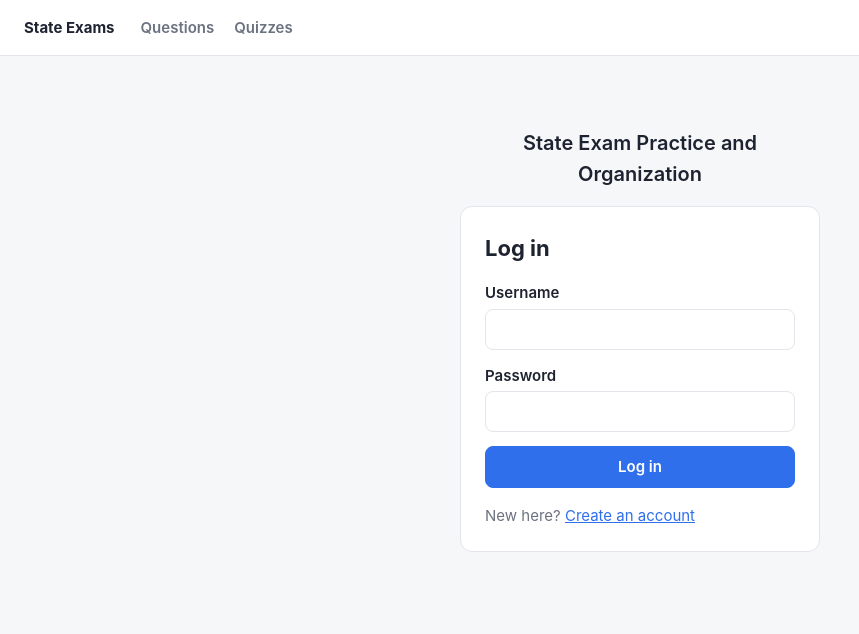
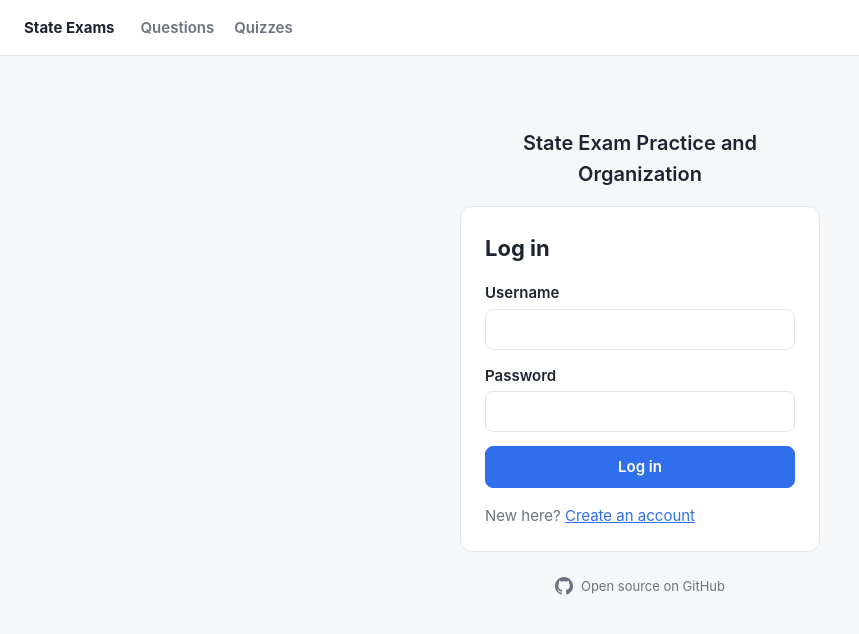
Before and after one commit to YannickGibson/ctu-state-exam, a React (Vite) app in the folder client/: page /login in a window 1280 px wide. Shown: the top 634 px of the page, without its empty margins (0-859 px from the left). Built offline with nearby package versions, Linux system fonts and the light colour scheme; no server answers.

Commit message:
Show GitHub open-source link on auth pages and an icon next to the username in the header.

```diff
--- a/client/src/App.jsx
+++ b/client/src/App.jsx
@@ -8,6 +8,7 @@
 import LoginPage from './pages/LoginPage.jsx';
 import SignupPage from './pages/SignupPage.jsx';
 import RequireAuth from './components/RequireAuth.jsx';
+import GitHubMark from './components/GitHubMark.jsx';
 import { useAuth } from './auth/AuthContext.jsx';
 
 function Header() {
@@ -32,6 +33,16 @@
       <div className="header-spacer" />
       {session && (
         <div className="header-user">
+          <a
+            className="header-oss"
+            href="https://github.com/YannickGibson/ctu-state-exams"
+            target="_blank"
+            rel="noopener noreferrer"
+            title="Open source on GitHub"
+            aria-label="Open source on GitHub"
+          >
+            <GitHubMark size={18} />
+          </a>
           <span className="muted">{profile?.username || '…'}</span>
           <button className="ghost" onClick={handleSignOut}>
             Sign out
--- /dev/null
+++ b/client/src/components/GitHubMark.jsx
@@ -0,0 +1,15 @@
+export default function GitHubMark({ size = 16, className }) {
+  return (
+    <svg
+      xmlns="http://www.w3.org/2000/svg"
+      viewBox="0 0 16 16"
+      width={size}
+      height={size}
+      fill="currentColor"
+      aria-hidden="true"
+      className={className}
+    >
+      <path d="M8 0C3.58 0 0 3.58 0 8c0 3.54 2.29 6.53 5.47 7.59.4.07.55-.17.55-.38 0-.19-.01-.82-.01-1.49-2.01.37-2.53-.49-2.69-.94-.09-.23-.48-.94-.82-1.13-.28-.15-.68-.52-.01-.53.63-.01 1.08.58 1.23.82.72 1.21 1.87.87 2.33.66.07-.52.28-.87.51-1.07-1.78-.2-3.64-.89-3.64-3.95 0-.87.31-1.59.82-2.15-.08-.2-.36-1.02.08-2.12 0 0 .67-.21 2.2.82.64-.18 1.32-.27 2-.27.68 0 1.36.09 2 .27 1.53-1.04 2.2-.82 2.2-.82.44 1.1.16 1.92.08 2.12.51.56.82 1.27.82 2.15 0 3.07-1.87 3.75-3.65 3.95.29.25.54.73.54 1.48 0 1.07-.01 1.93-.01 2.2 0 .21.15.46.55.38A8.013 8.013 0 0 0 16 8c0-4.42-3.58-8-8-8z" />
+    </svg>
+  );
+}
--- a/client/src/pages/LoginPage.jsx
+++ b/client/src/pages/LoginPage.jsx
@@ -1,6 +1,7 @@
 import { useState } from 'react';
 import { Link, useLocation, useNavigate } from 'react-router-dom';
 import { useAuth } from '../auth/AuthContext.jsx';
+import GitHubMark from '../components/GitHubMark.jsx';
 
 export default function LoginPage() {
   const { signIn } = useAuth();
@@ -61,6 +62,15 @@
         New here? <Link to="/signup">Create an account</Link>
       </p>
     </div>
+    <a
+      className="auth-oss"
+      href="https://github.com/YannickGibson/ctu-state-exams"
+      target="_blank"
+      rel="noopener noreferrer"
+    >
+      <GitHubMark size={18} />
+      <span>Open source on GitHub</span>
+    </a>
     </>
   );
 }
--- a/client/src/pages/SignupPage.jsx
+++ b/client/src/pages/SignupPage.jsx
@@ -2,6 +2,7 @@
 import { Link, useNavigate } from 'react-router-dom';
 import { useAuth } from '../auth/AuthContext.jsx';
 import { validatePassword, validateUsername } from '../auth/validators.js';
+import GitHubMark from '../components/GitHubMark.jsx';
 
 export default function SignupPage() {
   const { signUp, signIn } = useAuth();
@@ -89,6 +90,15 @@
         Already have an account? <Link to="/login">Log in</Link>
       </p>
     </div>
+    <a
+      className="auth-oss"
+      href="https://github.com/YannickGibson/ctu-state-exams"
+      target="_blank"
+      rel="noopener noreferrer"
+    >
+      <GitHubMark size={18} />
+      <span>Open source on GitHub</span>
+    </a>
     </>
   );
 }
--- a/client/src/styles.css
+++ b/client/src/styles.css
@@ -74,6 +74,16 @@
 .header-spacer { flex: 1; }
 .header-user { display: flex; align-items: center; gap: 10px; }
 .header-user button { padding: 5px 10px; font-size: 13px; }
+.header-oss {
+  display: inline-flex;
+  align-items: center;
+  color: var(--muted);
+  text-decoration: none;
+  padding: 4px;
+  border-radius: 6px;
+  line-height: 0;
+}
+.header-oss:hover { color: var(--text); background: var(--surface-2); }
 
 /* ---- auth pages ---- */
 .auth-tagline {
@@ -101,6 +111,21 @@
   font: inherit;
 }
 .auth-form small { font-weight: 400; }
+.auth-oss {
+  display: flex;
+  align-items: center;
+  justify-content: center;
+  gap: 8px;
+  max-width: 360px;
+  margin: 16px auto 24px;
+  padding: 8px 12px;
+  color: var(--muted);
+  font-size: 13px;
+  text-decoration: none;
+  border-radius: 8px;
+}
+.auth-oss:hover { color: var(--text); background: var(--surface-2); }
+.auth-oss svg { flex: 0 0 auto; }
 
 .app-main { max-width: 1000px; margin: 0 auto; padding: 24px; }
 
```
